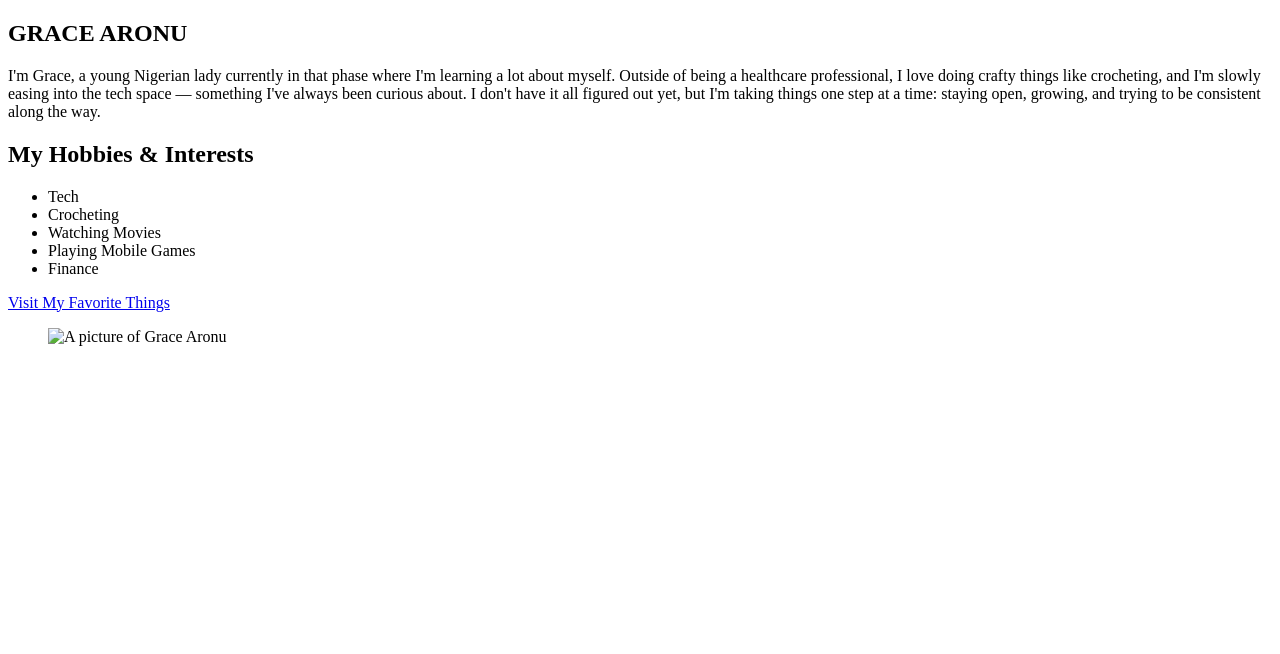
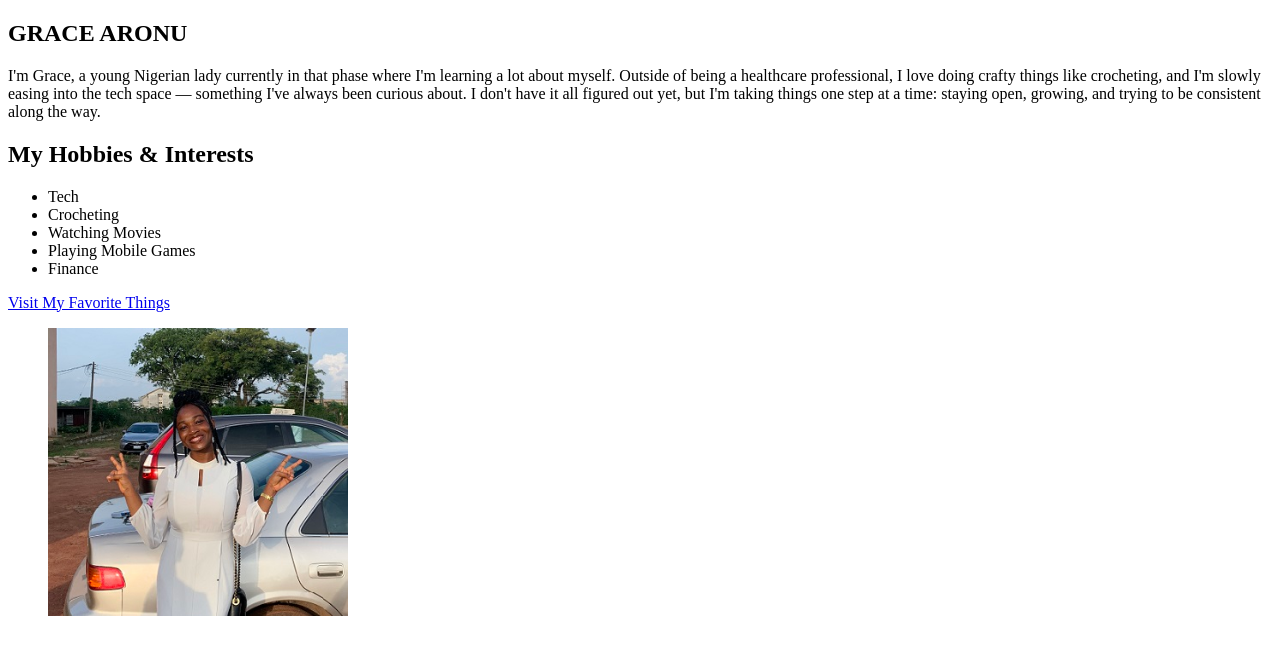
Before and after one commit to GracefulMara/html-intro, a plain HTML site: page Index.html in a window 1280 px wide. Drawn offline with Linux system fonts and the light colour scheme.

Commit message:
Updated profile page- added pics

```diff
--- a/Index.html
+++ b/Index.html
@@ -32,7 +32,7 @@
     </p>
 
     <figure>
-      <img src="" alt="A picture of Grace Aronu" width="300" height="288">
+      <img src="Me.jpeg" alt="A picture of Grace Aronu" width="300" height="288">
     </figure>
 
   </section>
```
